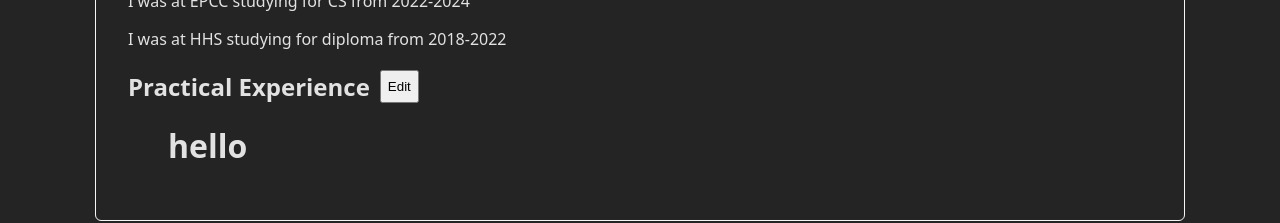
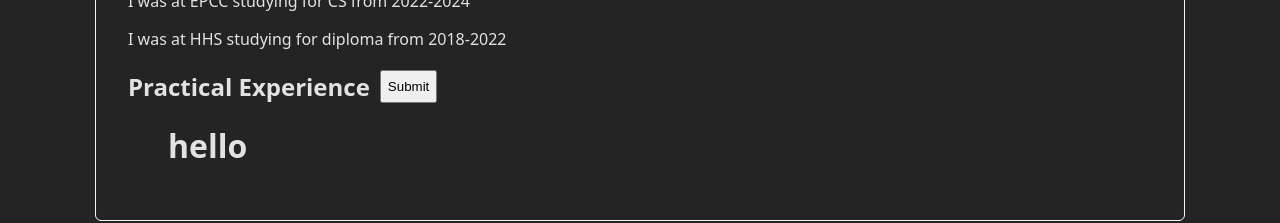
Before and after one commit to DogGotSwag/cvApplication, a React (Vite) app: page / in a window 1280 px wide. Shown: the part 276-499 px from the top of the page. Built offline with nearby package versions, Linux system fonts and the light colour scheme.

Commit message:
header button now says submit in edit mode

```diff
--- a/src/App.jsx
+++ b/src/App.jsx
@@ -22,7 +22,7 @@
     <div>
       <h2>{title} Experience
           <button onClick={handleButtonClick}>
-            Edit
+            {editMode ? 'Submit' : 'Edit'}
           </button>
       </h2>
       <ul>
```
